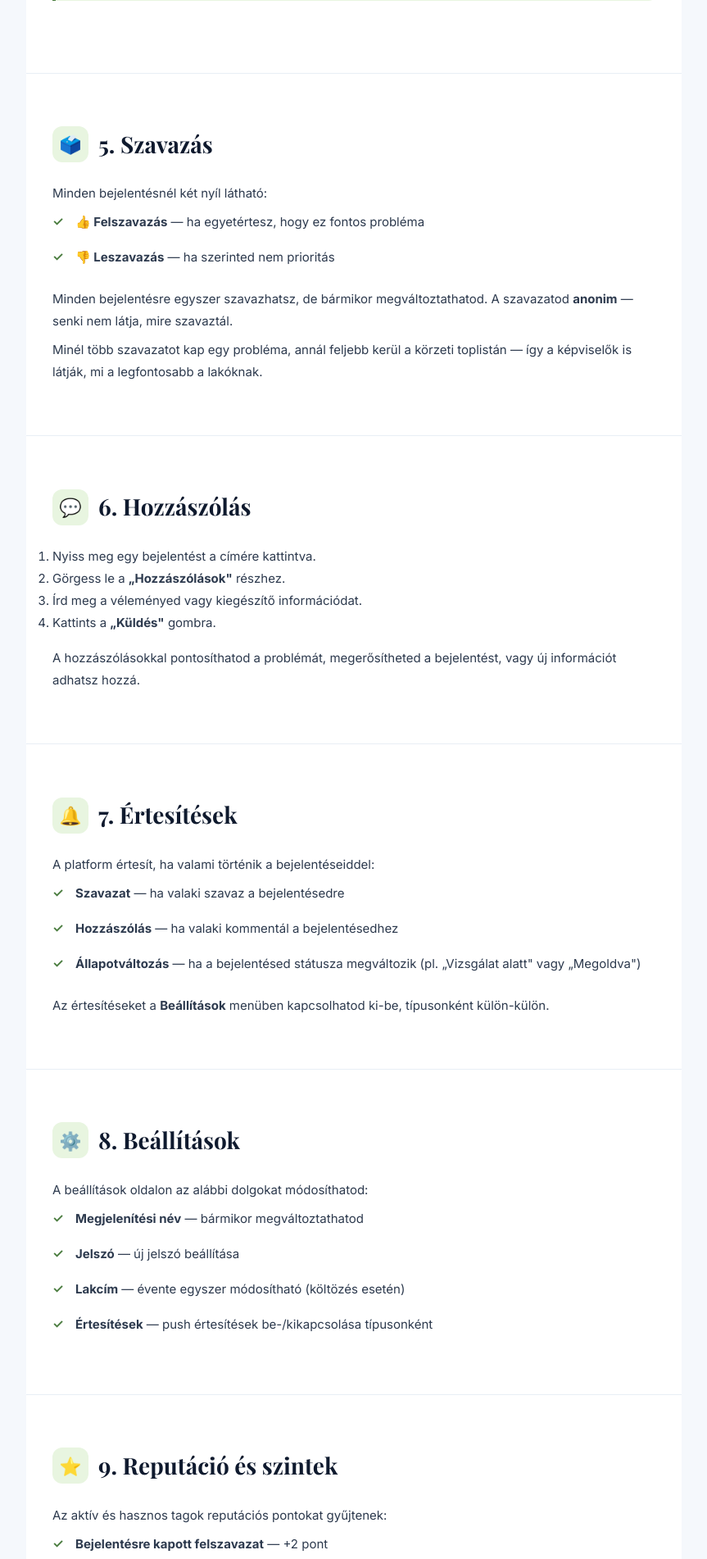
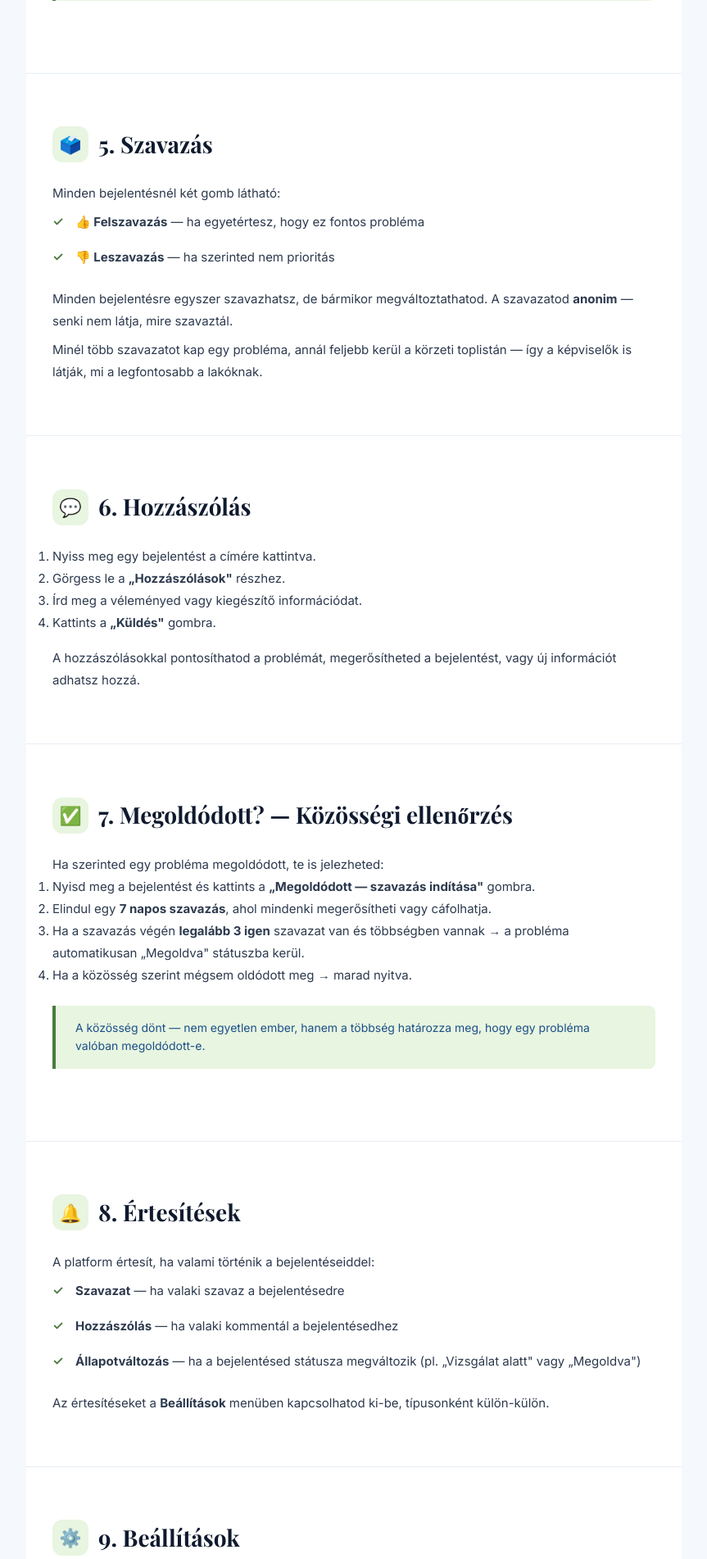
Before and after one commit to gaberun24/zeghang, a Flask app: page /hasznalati-utmutato in a window 1280 px wide. Shown: the part 1995-3897 px from the top of the page at 82% size, without its empty margins (208-1071 px from the left). Run offline with Flask 3, Linux system fonts and the light colour scheme; some libraries are stand-ins or nearby versions.

Commit message:
docs: használati útmutató frissítés — 👍👎, megoldás-szavazás szekció
Co-Authored-By: Claude Opus 4.6 <noreply@anthropic.com>

```diff
--- a/templates/guide.html
+++ b/templates/guide.html
@@ -69,7 +69,7 @@
   <!-- 5. Szavazás -->
   <div class="how-section">
     <h2><span class="icon">🗳️</span> 5. Szavazás</h2>
-    <p>Minden bejelentésnél két nyíl látható:</p>
+    <p>Minden bejelentésnél két gomb látható:</p>
     <ul>
       <li><strong>👍 Felszavazás</strong> — ha egyetértesz, hogy ez fontos probléma</li>
       <li><strong>👎 Leszavazás</strong> — ha szerinted nem prioritás</li>
@@ -90,9 +90,24 @@
     <p style="margin-top:1rem;">A hozzászólásokkal pontosíthatod a problémát, megerősítheted a bejelentést, vagy új információt adhatsz hozzá.</p>
   </div>
 
-  <!-- 7. Értesítések -->
+  <!-- 7. Megoldás szavazás -->
   <div class="how-section">
-    <h2><span class="icon">🔔</span> 7. Értesítések</h2>
+    <h2><span class="icon">✅</span> 7. Megoldódott? — Közösségi ellenőrzés</h2>
+    <p>Ha szerinted egy probléma megoldódott, te is jelezheted:</p>
+    <ol>
+      <li>Nyisd meg a bejelentést és kattints a <strong>„Megoldódott — szavazás indítása"</strong> gombra.</li>
+      <li>Elindul egy <strong>7 napos szavazás</strong>, ahol mindenki megerősítheti vagy cáfolhatja.</li>
+      <li>Ha a szavazás végén <strong>legalább 3 igen</strong> szavazat van és többségben vannak → a probléma automatikusan „Megoldva" státuszba kerül.</li>
+      <li>Ha a közösség szerint mégsem oldódott meg → marad nyitva.</li>
+    </ol>
+    <div class="how-highlight">
+      A közösség dönt — nem egyetlen ember, hanem a többség határozza meg, hogy egy probléma valóban megoldódott-e.
+    </div>
+  </div>
+
+  <!-- 8. Értesítések -->
+  <div class="how-section">
+    <h2><span class="icon">🔔</span> 8. Értesítések</h2>
     <p>A platform értesít, ha valami történik a bejelentéseiddel:</p>
     <ul>
       <li><strong>Szavazat</strong> — ha valaki szavaz a bejelentésedre</li>
@@ -104,7 +119,7 @@
 
   <!-- 8. Beállítások -->
   <div class="how-section">
-    <h2><span class="icon">⚙️</span> 8. Beállítások</h2>
+    <h2><span class="icon">⚙️</span> 9. Beállítások</h2>
     <p>A beállítások oldalon az alábbi dolgokat módosíthatod:</p>
     <ul>
       <li><strong>Megjelenítési név</strong> — bármikor megváltoztathatod</li>
@@ -116,11 +131,11 @@
 
   <!-- 9. Reputáció -->
   <div class="how-section">
-    <h2><span class="icon">⭐</span> 9. Reputáció és szintek</h2>
+    <h2><span class="icon">⭐</span> 10. Reputáció és szintek</h2>
     <p>Az aktív és hasznos tagok reputációs pontokat gyűjtenek:</p>
     <ul>
-      <li><strong>Bejelentésre kapott felszavazat</strong> — +2 pont</li>
-      <li><strong>Bejelentésre kapott leszavazat</strong> — -1 pont</li>
+      <li><strong>Bejelentésre kapott 👍</strong> — +2 pont</li>
+      <li><strong>Bejelentésre kapott 👎</strong> — -1 pont</li>
       <li><strong>Hozzászólás írása</strong> — +1 pont</li>
       <li><strong>Bejelentés megoldva státuszba kerül</strong> — +5 pont</li>
     </ul>
@@ -137,7 +152,7 @@
 
   <!-- 10. Telepítés mobilra -->
   <div class="how-section" id="telepites">
-    <h2><span class="icon">📱</span> 10. Telepítés mobilra</h2>
+    <h2><span class="icon">📱</span> 11. Telepítés mobilra</h2>
     <p>A Zalaegerszeg Hangja alkalmazásként is telepíthető a telefonodra — nem kell az App Store vagy a Play Áruház, egyenesen a böngészőből telepítheted!</p>
 
     <h3 style="font-size:16px; font-weight:600; margin:1.5rem 0 0.75rem; color:var(--text-dark);">Android (Chrome böngésző)</h3>
@@ -165,7 +180,7 @@
 
   <!-- 11. Fontos tudnivalók -->
   <div class="how-section">
-    <h2><span class="icon">⚠️</span> 11. Fontos tudnivalók</h2>
+    <h2><span class="icon">⚠️</span> 12. Fontos tudnivalók</h2>
     <ul>
       <li>Ez a platform <strong>NEM hivatalos bejelentő</strong> és <strong>NEM a segélyhívó</strong>. Vészhelyzet esetén hívd a <strong>112</strong>-t!</li>
       <li>A bejelentések tartalma automatikusan szűrésre kerül — a trágár kifejezések csillagozva jelennek meg.</li>
```
